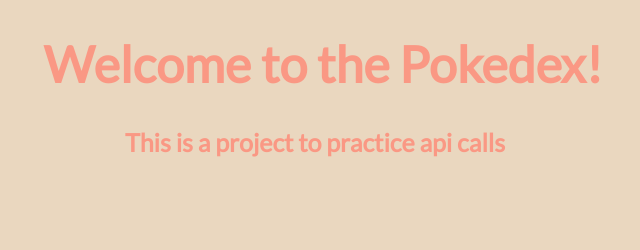
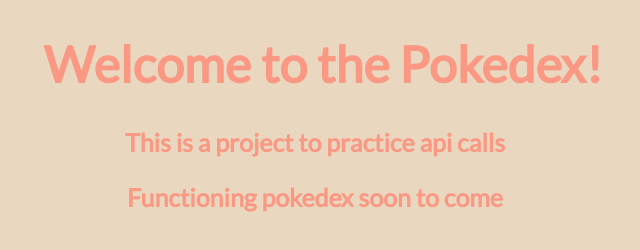
Before and after one commit to MikeCatrone/PokeApi, a plain HTML site: page index.html in a window 1280 px wide. Shown: the whole page, without its empty margins (325-965 px from the left). Drawn offline with Linux system fonts and the light colour scheme; no server answers.

Commit message:
Update index.html

```diff
--- a/index.html
+++ b/index.html
@@ -21,6 +21,7 @@
         <div class = "container">
             <h1>Welcome to the Pokedex!</h1>
             <h3>This is a project to practice api calls</h3>
+            <h3>Functioning pokedex soon to come</h3>
         </div>
 
 
```
